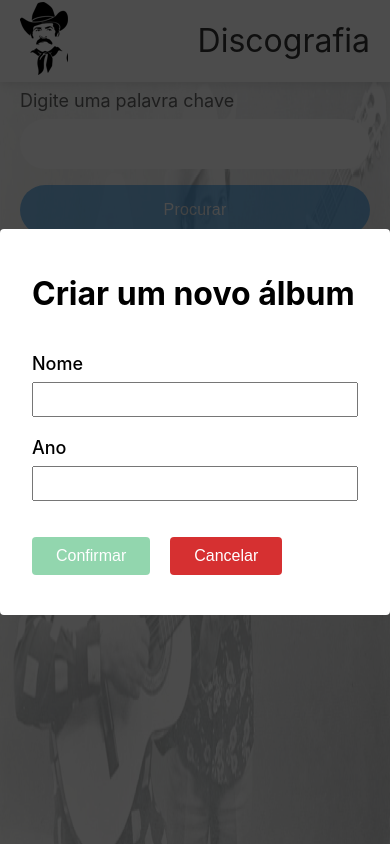
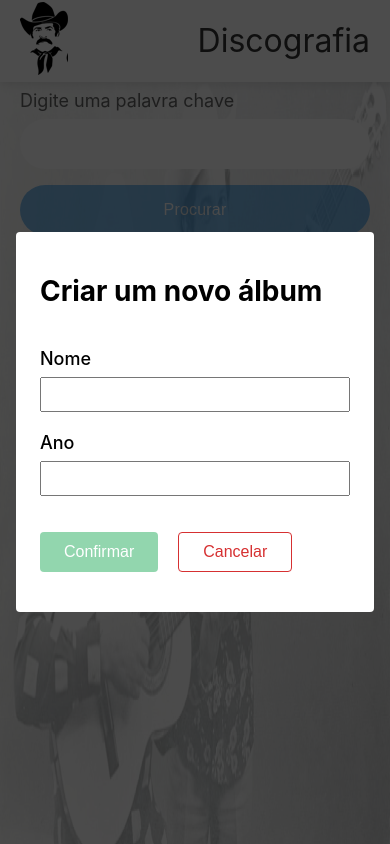
Before and after one commit to GabrielLaminas/react-discografia, a React (Create React App) app: page / in a window 390 px wide. Both pictures are taken after a click on the button "Criar Álbum". Built offline with nearby package versions, Linux system fonts and the light colour scheme; no server answers.

Commit message:
ajustando estilo do button cancel

```diff
--- a/src/Components/Buttons/Buttons.css
+++ b/src/Components/Buttons/Buttons.css
@@ -16,10 +16,18 @@
 
 .Button__opacity{
   opacity: 0.5;
-  pointer-events: 'none';
+  pointer-events: none;
   background-color: #27ae60;
 }
 
 .Button__cancel{
+  background-color: transparent;
+  color: #d63031;
+  border: 1px solid #d63031;
+  transition: all .2s;
+}
+
+.Button__cancel:hover{
   background-color: #d63031;
+  color: white;
 }
--- a/src/Components/Modal/Modal.css
+++ b/src/Components/Modal/Modal.css
@@ -12,6 +12,7 @@
 
 .Modal__container__form{
   width: 400px;
+  margin: 16px;
   padding: 24px 32px;
   background-color: white;
   border-radius: 4px;
@@ -25,3 +26,12 @@
   display: flex;
   gap: 20px;
 }
+
+@media screen and (max-width: 480px) {
+  .Modal__container__form{
+    padding: 24px;
+  }
+  .Modal__container__form h1{
+    font-size: 1.75rem;
+  }
+}
```
